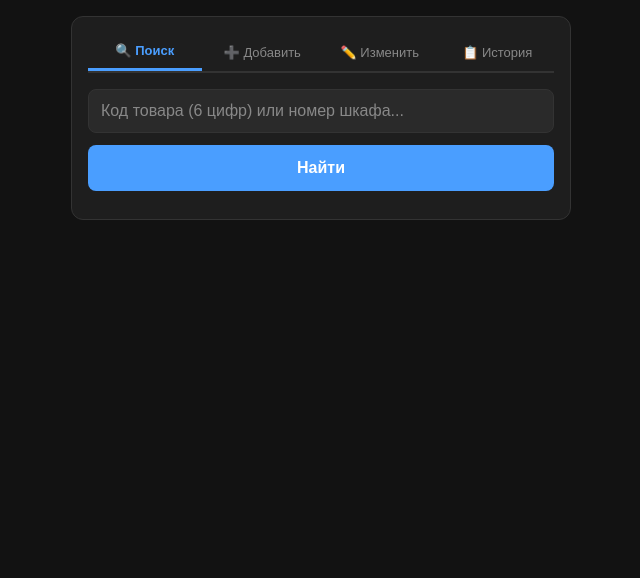
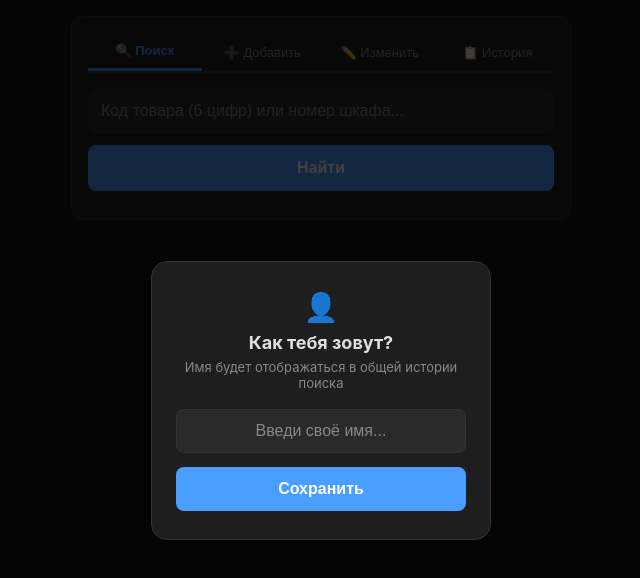
Before and after one commit to Beta-User7DEC2000/Depozitare, a plain HTML site: page index.html in a window 1280 px wide. Shown: the whole page, without its empty margins (319-959 px from the left). Drawn offline with Linux system fonts and the light colour scheme.

Commit message:
Add files via upload

```diff
--- a/index.html
+++ b/index.html
@@ -137,8 +137,9 @@
     </div>
 
     <div>
-      <div class="shared-history-title">
-        <span class="live-dot"></span> Общая история поиска
+      <div class="shared-history-title" style="display:flex;align-items:center;justify-content:space-between;">
+        <span><span class="live-dot"></span> Общая история поиска</span>
+        <span style="font-size:12px;color:var(--orange);cursor:pointer;" onclick="changeName()">👤 <span id="currentUserName"></span> ✏️</span>
       </div>
 
       <!-- Фильтр по дате -->
@@ -179,16 +180,28 @@
   const BASE_URL = "https://storage-assistant-13f70-default-rtdb.europe-west1.firebasedatabase.app";
   const ONE_MONTH_MS = 30 * 24 * 60 * 60 * 1000;
 
-  // Уникальный ID пользователя
-  function getUserId() {
-    let uid = localStorage.getItem('userId');
-    if (!uid) {
-      uid = 'u' + Math.random().toString(36).slice(2,7).toUpperCase();
-      localStorage.setItem('userId', uid);
+  // ===== ИМЯ ПОЛЬЗОВАТЕЛЯ =====
+  let MY_USER_ID = localStorage.getItem('userName') || null;
+
+  function confirmName() {
+    const input = document.getElementById('nameInput');
+    const name = input.value.trim();
+    if (name.length < 2) {
+      document.getElementById('nameError').style.display = 'block';
+      return;
     }
-    return uid;
+    localStorage.setItem('userName', name);
+    MY_USER_ID = name;
+    document.getElementById('nameModal').style.display = 'none';
+    const el = document.getElementById('currentUserName');
+    if (el) el.textContent = MY_USER_ID;
   }
-  const MY_USER_ID = getUserId();
+
+  function changeName() {
+    document.getElementById('nameInput').value = MY_USER_ID || '';
+    document.getElementById('nameError').style.display = 'none';
+    document.getElementById('nameModal').style.display = 'flex';
+  }
 
   // ===== ЛОКАЛЬНАЯ ИСТОРИЯ с авто-удалением через 1 месяц =====
   // Формат: [{id, ts}, ...]
@@ -755,5 +768,36 @@
   }, 30000);
 </script>
 
+<!-- Модалка ввода имени -->
+<div id="nameModal" style="display:none;position:fixed;inset:0;background:rgba(0,0,0,0.75);z-index:999;align-items:center;justify-content:center;">
+  <div style="background:var(--surface);border:1px solid var(--border);border-radius:16px;padding:28px 24px;width:90%;max-width:340px;text-align:center;">
+    <div style="font-size:28px;margin-bottom:8px;">👤</div>
+    <div style="font-size:18px;font-weight:bold;color:var(--text);margin-bottom:6px;">Как тебя зовут?</div>
+    <div style="font-size:13px;color:var(--text-muted);margin-bottom:18px;">Имя будет отображаться в общей истории поиска</div>
+    <input id="nameInput" type="text" placeholder="Введи своё имя..." maxlength="20"
+      style="width:100%;padding:12px;border:1px solid var(--border);border-radius:8px;font-size:16px;background:var(--surface2);color:var(--text);margin-bottom:14px;text-align:center;box-sizing:border-box;">
+    <button onclick="confirmName()"
+      style="width:100%;padding:13px;background:var(--blue);color:white;border:none;border-radius:8px;font-size:16px;font-weight:bold;cursor:pointer;">
+      Сохранить
+    </button>
+    <div id="nameError" style="color:var(--red);font-size:13px;margin-top:8px;display:none;">Введи имя, минимум 2 символа</div>
+  </div>
+</div>
+
+<script>
+  // Enter в поле имени
+  document.getElementById('nameInput').addEventListener('keydown', function(e) {
+    if (e.key === 'Enter') confirmName();
+  });
+
+  // Показываем модалку если имя не задано, иначе показываем имя
+  if (!MY_USER_ID) {
+    document.getElementById('nameModal').style.display = 'flex';
+  } else {
+    const el = document.getElementById('currentUserName');
+    if (el) el.textContent = MY_USER_ID;
+  }
+</script>
+
 </body>
 </html>
```
